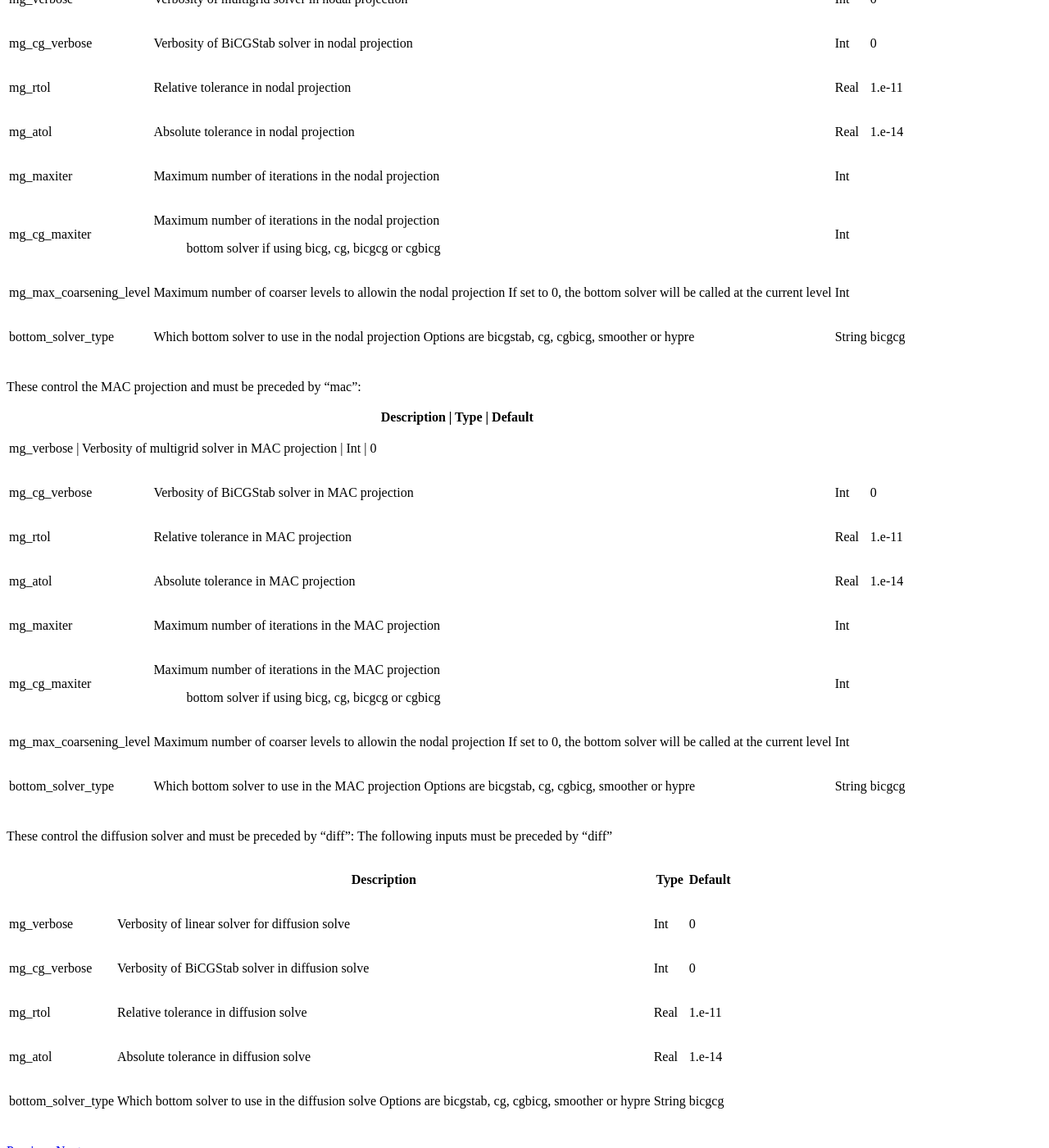
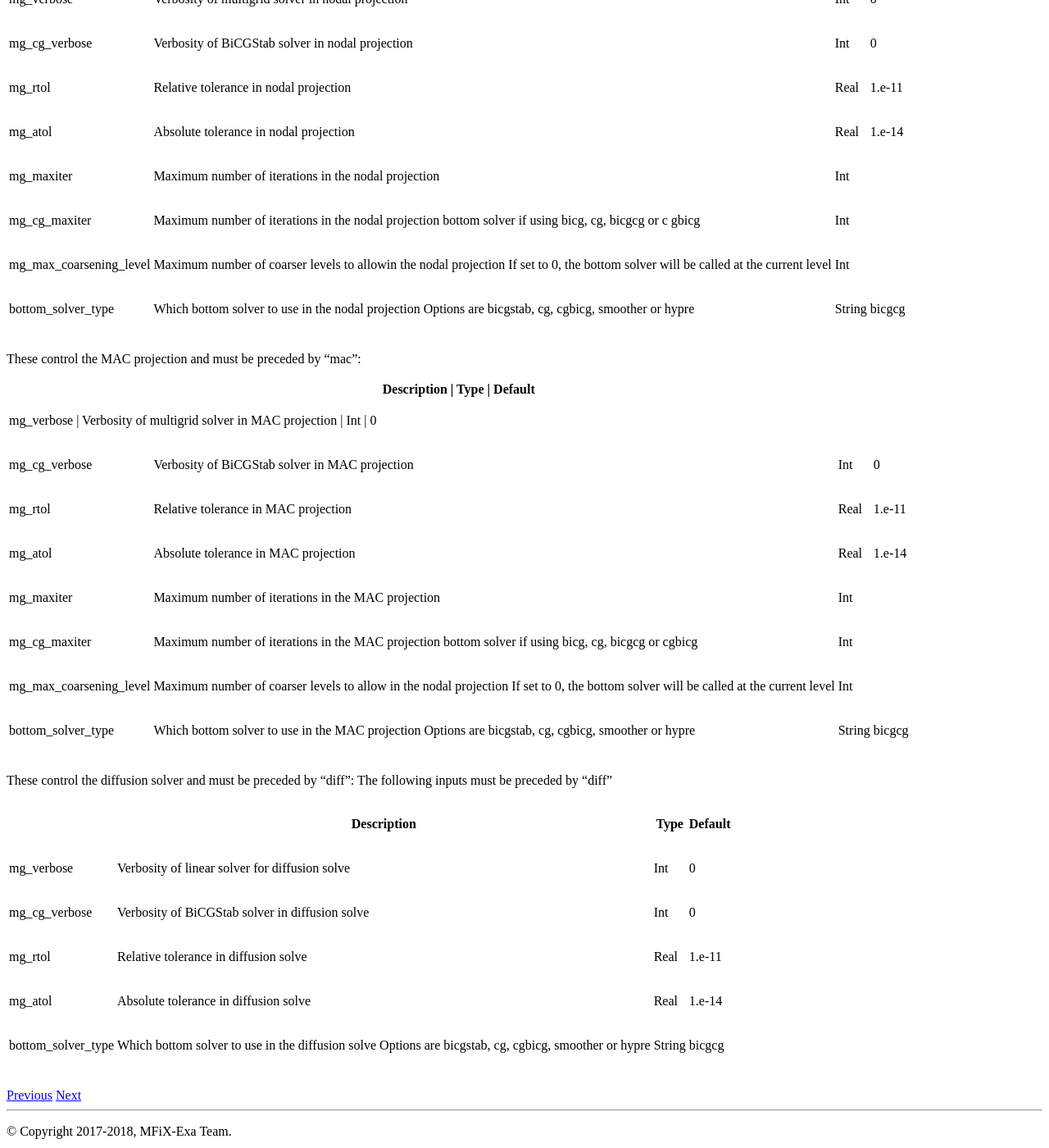
Before and after one commit to mwm126/MFIX-Exa, a Sphinx documentation site: the page built from docs/source/InputsMultigrid.rst, in a window 1280 px wide and 1400 px high, scrolled down 789 px. Shown: the whole window at 82% size. Built offline with Sphinx 7.4.7 and the Read the Docs theme 2.0.0, drawn with Linux system fonts in a browser that asks for light colours; pages that are not in the unit, such as notebooks, are missing from menus.

Commit message:
Fix formatting

```diff
--- a/docs/source/InputsMultigrid.rst
+++ b/docs/source/InputsMultigrid.rst
@@ -23,7 +23,7 @@ These control the nodal projection and must be preceded by "mfix":
 | mg_maxiter              |  Maximum number of iterations in the nodal projection                 |    Int      |              |
 +-------------------------+-----------------------------------------------------------------------+-------------+--------------+
 | mg_cg_maxiter           |  Maximum number of iterations in the nodal projection                 |    Int      |              |
-|                         |    bottom solver if using bicg, cg, bicgcg or cgbicg                  |             |              |
+|                         |  bottom solver if using bicg, cg, bicgcg or c  gbicg                  |             |              |
 +-------------------------+-----------------------------------------------------------------------+-------------+--------------+
 | mg_max_coarsening_level |  Maximum number of coarser levels to allowin the nodal projection     |    Int      |              |
 |                         |  If set to 0, the bottom solver will be called at the current level   |             |              |
@@ -48,9 +48,9 @@ These control the MAC projection and must be preceded by "mac":
 | mg_maxiter              |  Maximum number of iterations in the MAC projection                   |    Int      |              |
 +-------------------------+-----------------------------------------------------------------------+-------------+--------------+
 | mg_cg_maxiter           |  Maximum number of iterations in the MAC projection                   |    Int      |              |
-|                         |    bottom solver if using bicg, cg, bicgcg or cgbicg                  |             |              |
+|                         |  bottom solver if using bicg, cg, bicgcg or cgbicg                    |             |              |
 +-------------------------+-----------------------------------------------------------------------+-------------+--------------+
-| mg_max_coarsening_level |  Maximum number of coarser levels to allowin the nodal projection     |    Int      |              |
+| mg_max_coarsening_level |  Maximum number of coarser levels to allow in the nodal projection    |    Int      |              |
 |                         |  If set to 0, the bottom solver will be called at the current level   |             |              |
 +-------------------------+-----------------------------------------------------------------------+-------------+--------------+
 | bottom_solver_type      |  Which bottom solver to use in the MAC projection                     |  String     |   bicgcg     |
```
